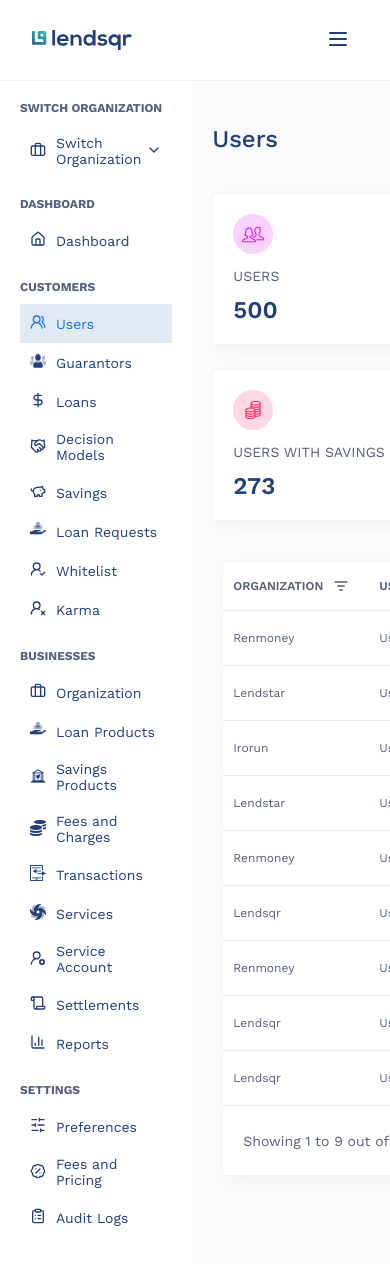
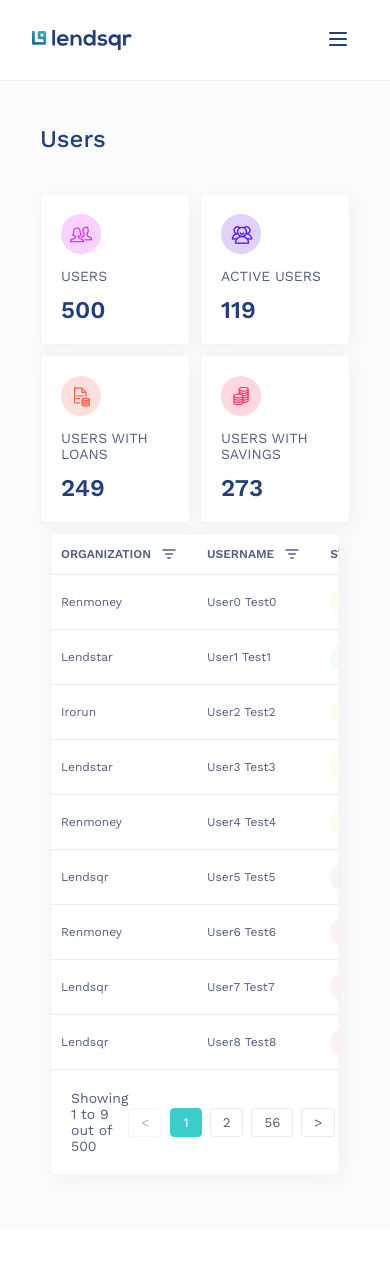
Before and after one commit to Maiqel1/lendsqr-fe-test, a Next.js app: page /dashboard in a window 390 px wide. Shown: the top 1264 px of the page. After the commit the page ends 1229 px from the top, so only its background shows below. Built offline with nearby package versions, Linux system fonts and the light colour scheme; data requests are answered from the project's data file.

Commit message:
feat: improved mobile responsiveness

```diff
--- a/app/(user-routes)/layout.tsx
+++ b/app/(user-routes)/layout.tsx
@@ -1,7 +1,7 @@
 import { Work_Sans } from "next/font/google";
 import type { Metadata } from "next";
 import "../globals.css";
-import Sidebar from "../components/sidebar/Sidebar";
+// import Sidebar from "../components/sidebar/Sidebar";
 import Navbar from "../components/navbar/Navbar";
 
 // Initialize Work Sans
@@ -34,9 +34,11 @@
           }}
         >
           <Navbar />
-          <div style={{ display: "flex", flex: 1 }}>
-            <Sidebar />
-            <main style={{ flex: 1, padding: "20px" }}>{children}</main>
+          <div style={{ display: "flex", flex: 1, overflow: "hidden" }}>
+            {/* <Sidebar /> */}
+            <main style={{ flex: 1, padding: "20px", overflow: "auto" }}>
+              {children}
+            </main>
           </div>
         </div>
       </body>
--- a/app/components/sidebar/Sidebar.tsx
+++ b/app/components/sidebar/Sidebar.tsx
@@ -1,176 +1,176 @@
-"use client";
+// "use client";
 
-import { useState } from "react";
-import Link from "next/link";
-import styles from "@/styles/Sidebar.module.scss";
-import {
-  Home,
-  Users,
-  Briefcase,
-  DollarSign,
-  FileText,
-  Settings,
-  ChevronDown,
-  Handshake,
-  PiggyBank,
-  UsersRound,
-  UserRoundCheck,
-  UserRoundX,
-  UserRoundCog,
-  Scroll,
-  ChartColumn,
-  SlidersHorizontal,
-  BadgePercent,
-  ClipboardList,
-} from "lucide-react";
-import Image from "next/image";
+// import { useState } from "react";
+// import Link from "next/link";
+// import styles from "@/styles/Sidebar.module.scss";
+// import {
+//   Home,
+//   Users,
+//   Briefcase,
+//   DollarSign,
+//   FileText,
+//   Settings,
+//   ChevronDown,
+//   Handshake,
+//   PiggyBank,
+//   UsersRound,
+//   UserRoundCheck,
+//   UserRoundX,
+//   UserRoundCog,
+//   Scroll,
+//   ChartColumn,
+//   SlidersHorizontal,
+//   BadgePercent,
+//   ClipboardList,
+// } from "lucide-react";
+// import Image from "next/image";
 
-export default function Sidebar() {
-  const [active, setActive] = useState("Users");
+// export default function Sidebar() {
+//   const [active, setActive] = useState("Users");
 
-  const menuItems = [
-    {
-      section: "Switch Organization",
-      icon: <Briefcase size={16} />,
-      hasChevron: true,
-    },
-    { section: "Dashboard", icon: <Home size={16} /> },
-    {
-      section: "Customers",
-      items: [
-        { name: "Users", icon: <UsersRound size={16} /> },
-        {
-          name: "Guarantors",
-          icon: (
-            <Image
-              src={"/icons/guarantors.png"}
-              height={16}
-              width={16}
-              alt='guarabtors'
-            />
-          ),
-        },
-        { name: "Loans", icon: <DollarSign size={16} /> },
-        { name: "Decision Models", icon: <Handshake size={16} /> },
-        { name: "Savings", icon: <PiggyBank size={16} /> },
-        {
-          name: "Loan Requests",
-          icon: (
-            <Image
-              src={"/icons/loanreq.png"}
-              height={16}
-              width={16}
-              alt='loan requests'
-            />
-          ),
-        },
-        { name: "Whitelist", icon: <UserRoundCheck size={16} /> },
-        { name: "Karma", icon: <UserRoundX size={16} /> },
-      ],
-    },
-    {
-      section: "Businesses",
-      items: [
-        { name: "Organization", icon: <Briefcase size={16} /> },
-        {
-          name: "Loan Products",
-          icon: (
-            <Image
-              src={"/icons/loanreq.png"}
-              height={16}
-              width={16}
-              alt='loan products'
-            />
-          ),
-        },
-        {
-          name: "Savings Products",
-          icon: (
-            <Image
-              src={"/icons/bank.png"}
-              height={16}
-              width={16}
-              alt='savings products'
-            />
-          ),
-        },
-        {
-          name: "Fees and Charges",
-          icon: (
-            <Image src={"/icons/coins.png"} height={16} width={16} alt='fees' />
-          ),
-        },
-        {
-          name: "Transactions",
-          icon: (
-            <Image
-              src={"/icons/transactions.png"}
-              height={16}
-              width={16}
-              alt=''
-            />
-          ),
-        },
-        {
-          name: "Services",
-          icon: (
-            <Image
-              src={"/icons/galaxy.png"}
-              height={16}
-              width={16}
-              alt='loan requests'
-            />
-          ),
-        },
-        { name: "Service Account", icon: <UserRoundCog size={16} /> },
-        { name: "Settlements", icon: <Scroll size={16} /> },
-        { name: "Reports", icon: <ChartColumn size={16} /> },
-      ],
-    },
-    {
-      section: "Settings",
-      items: [
-        { name: "Preferences", icon: <SlidersHorizontal size={16} /> },
-        { name: "Fees and Pricing", icon: <BadgePercent size={16} /> },
-        { name: "Audit Logs", icon: <ClipboardList size={16} /> },
-      ],
-    },
-  ];
+//   const menuItems = [
+//     {
+//       section: "Switch Organization",
+//       icon: <Briefcase size={16} />,
+//       hasChevron: true,
+//     },
+//     { section: "Dashboard", icon: <Home size={16} /> },
+//     {
+//       section: "Customers",
+//       items: [
+//         { name: "Users", icon: <UsersRound size={16} /> },
+//         {
+//           name: "Guarantors",
+//           icon: (
+//             <Image
+//               src={"/icons/guarantors.png"}
+//               height={16}
+//               width={16}
+//               alt='guarabtors'
+//             />
+//           ),
+//         },
+//         { name: "Loans", icon: <DollarSign size={16} /> },
+//         { name: "Decision Models", icon: <Handshake size={16} /> },
+//         { name: "Savings", icon: <PiggyBank size={16} /> },
+//         {
+//           name: "Loan Requests",
+//           icon: (
+//             <Image
+//               src={"/icons/loanreq.png"}
+//               height={16}
+//               width={16}
+//               alt='loan requests'
+//             />
+//           ),
+//         },
+//         { name: "Whitelist", icon: <UserRoundCheck size={16} /> },
+//         { name: "Karma", icon: <UserRoundX size={16} /> },
+//       ],
+//     },
+//     {
+//       section: "Businesses",
+//       items: [
+//         { name: "Organization", icon: <Briefcase size={16} /> },
+//         {
+//           name: "Loan Products",
+//           icon: (
+//             <Image
+//               src={"/icons/loanreq.png"}
+//               height={16}
+//               width={16}
+//               alt='loan products'
+//             />
+//           ),
+//         },
+//         {
+//           name: "Savings Products",
+//           icon: (
+//             <Image
+//               src={"/icons/bank.png"}
+//               height={16}
+//               width={16}
+//               alt='savings products'
+//             />
+//           ),
+//         },
+//         {
+//           name: "Fees and Charges",
+//           icon: (
+//             <Image src={"/icons/coins.png"} height={16} width={16} alt='fees' />
+//           ),
+//         },
+//         {
+//           name: "Transactions",
+//           icon: (
+//             <Image
+//               src={"/icons/transactions.png"}
+//               height={16}
+//               width={16}
+//               alt=''
+//             />
+//           ),
+//         },
+//         {
+//           name: "Services",
+//           icon: (
+//             <Image
+//               src={"/icons/galaxy.png"}
+//               height={16}
+//               width={16}
+//               alt='loan requests'
+//             />
+//           ),
+//         },
+//         { name: "Service Account", icon: <UserRoundCog size={16} /> },
+//         { name: "Settlements", icon: <Scroll size={16} /> },
+//         { name: "Reports", icon: <ChartColumn size={16} /> },
+//       ],
+//     },
+//     {
+//       section: "Settings",
+//       items: [
+//         { name: "Preferences", icon: <SlidersHorizontal size={16} /> },
+//         { name: "Fees and Pricing", icon: <BadgePercent size={16} /> },
+//         { name: "Audit Logs", icon: <ClipboardList size={16} /> },
+//       ],
+//     },
+//   ];
 
-  return (
-    <div className={styles.sidebar}>
-      {menuItems.map((menu, idx) => (
-        <div key={idx} className={styles.section}>
-          <div className={styles.sectionTitle}>{menu.section}</div>
-          {menu.items ? (
-            menu.items.map((item, subIdx) => (
-              <Link href={`/dashboard`} key={subIdx}>
-                <p
-                  className={`${styles.menuItem} ${
-                    active === item.name ? styles.active : ""
-                  }`}
-                  onClick={() => setActive(item.name)}
-                >
-                  <span className={styles.icon}>{item.icon}</span>
-                  {item.name}
-                </p>
-              </Link>
-            ))
-          ) : (
-            <Link href='/dashboard'>
-              <p className={styles.menuItem}>
-                <span className={styles.icon}>{menu.icon}</span>
-                {menu.section}
-                {menu.hasChevron && (
-                  <span className={styles.chevron}>
-                    <ChevronDown size={16} style={{ marginLeft: "5px" }} />
-                  </span>
-                )}
-              </p>
-            </Link>
-          )}
-        </div>
-      ))}
-    </div>
-  );
-}
+//   return (
+//     <div className={styles.sidebar}>
+//       {menuItems.map((menu, idx) => (
+//         <div key={idx} className={styles.section}>
+//           <div className={styles.sectionTitle}>{menu.section}</div>
+//           {menu.items ? (
+//             menu.items.map((item, subIdx) => (
+//               <Link href={`/dashboard`} key={subIdx}>
+//                 <p
+//                   className={`${styles.menuItem} ${
+//                     active === item.name ? styles.active : ""
+//                   }`}
+//                   onClick={() => setActive(item.name)}
+//                 >
+//                   <span className={styles.icon}>{item.icon}</span>
+//                   {item.name}
+//                 </p>
+//               </Link>
+//             ))
+//           ) : (
+//             <Link href='/dashboard'>
+//               <p className={styles.menuItem}>
+//                 <span className={styles.icon}>{menu.icon}</span>
+//                 {menu.section}
+//                 {menu.hasChevron && (
+//                   <span className={styles.chevron}>
+//                     <ChevronDown size={16} style={{ marginLeft: "5px" }} />
+//                   </span>
+//                 )}
+//               </p>
+//             </Link>
+//           )}
+//         </div>
+//       ))}
+//     </div>
+//   );
+// }
--- a/app/components/usersTable/UsersTable.tsx
+++ b/app/components/usersTable/UsersTable.tsx
@@ -68,12 +68,21 @@
             {[
               "organization",
               "username",
-              "email",
-              "phone Number",
-              "date joined",
+              "email", // This will be hidden on mobile
+              "phone Number", // This will be hidden on mobile
+              "date joined", // This will be hidden on mobile
               "status",
             ].map((key) => (
-              <th key={key}>
+              <th
+                key={key}
+                className={
+                  key === "email" ||
+                  key === "phone Number" ||
+                  key === "date joined"
+                    ? styles.hiddenOnMobile
+                    : ""
+                }
+              >
                 <div className={styles.headerCell}>
                   <span>{key.toUpperCase()}</span>
                   <button
@@ -100,9 +109,9 @@
             <tr key={user.id}>
               <td>{user.orgName}</td>
               <td>{user.userName}</td>
-              <td>{user.email}</td>
-              <td>{user.phoneNumber}</td>
-              <td>
+              <td className={styles.hiddenOnMobile}>{user.email}</td>
+              <td className={styles.hiddenOnMobile}>{user.phoneNumber}</td>
+              <td className={styles.hiddenOnMobile}>
                 {new Date(user.createdAt).toLocaleDateString("en-US", {
                   year: "numeric",
                   month: "short",
@@ -114,7 +123,6 @@
                   hour12: true,
                 })}
               </td>
-
               <td>
                 <span
                   className={`${styles.status} ${
--- a/app/globals.css
+++ b/app/globals.css
@@ -1,7 +1,7 @@
 html,
 body {
   max-width: 100vw;
-  overflow-x: hidden;
+  /* overflow-x: hidden; */
 }
 
 :root {
--- a/styles/Dashboard.module.scss
+++ b/styles/Dashboard.module.scss
@@ -1,6 +1,7 @@
 .usersPage {
-  padding: 24px 0px;
+  padding: 24px 20px;
   background: #fbfbfb;
+  overflow-x: hidden;
 
   h1 {
     font-size: 24px;
@@ -11,9 +12,8 @@
 
   .statsGrid {
     display: grid;
-    grid-template-columns: repeat(auto-fit, minmax(240px, 1fr));
-    gap: 24px;
-    margin-bottom: 40px;
+    grid-template-columns: repeat(4, 1fr);
+    gap: 10px;
   }
 
   .statsCard {
@@ -22,6 +22,10 @@
     box-shadow: 3px 5px 20px rgba(0, 0, 0, 0.04);
     border-radius: 4px;
     padding: 20px;
+    display: flex;
+    flex-direction: column;
+    // align-items: center;
+    // justify-content: center;
 
     .icon {
       width: 40px;
@@ -60,22 +64,10 @@
     }
   }
 
-  .tableSection {
-    position: relative;
-  }
-
-  .filterOverlay {
-    position: fixed;
-    top: 0;
-    left: 0;
-    right: 0;
-    bottom: 0;
-    background: rgba(0, 0, 0, 0.1);
-    z-index: 100;
-
-    // This ensures clicks outside the filter close it
-    display: flex;
-    justify-content: flex-start;
-    align-items: flex-start;
+  // For medium and small screens, display two cards per row
+  @media (max-width: 768px) {
+    .statsGrid {
+      grid-template-columns: repeat(2, 1fr);
+    }
   }
 }
--- a/styles/Sidebar.module.scss
+++ b/styles/Sidebar.module.scss
@@ -1,43 +1,43 @@
-@import url("https://fonts.googleapis.com/css2?family=Instrument+Sans:ital,wght@0,400..700;1,400..700&family=Work+Sans:ital,wght@0,100..900;1,100..900&display=swap");
+// @import url("https://fonts.googleapis.com/css2?family=Instrument+Sans:ital,wght@0,400..700;1,400..700&family=Work+Sans:ital,wght@0,100..900;1,100..900&display=swap");
 
-.sidebar {
-  font-family: "Work Sans", sans-serif;
-  background-color: #fff;
-  padding: 20px;
-  color: #555;
+// .sidebar {
+//   font-family: "Work Sans", sans-serif;
+//   background-color: #fff;
+//   padding: 20px;
+//   color: #555;
 
-  .section {
-    margin-bottom: 20px;
+//   .section {
+//     margin-bottom: 20px;
 
-    .sectionTitle {
-      font-size: 12px;
-      font-weight: bold;
-      color: #545f7d;
-      text-transform: uppercase;
-      margin-bottom: 10px;
-    }
+//     .sectionTitle {
+//       font-size: 12px;
+//       font-weight: bold;
+//       color: #545f7d;
+//       text-transform: uppercase;
+//       margin-bottom: 10px;
+//     }
 
-    .menuItem {
-      display: flex;
-      align-items: center;
-      padding: 10px;
-      color: #213f7d;
-      font-size: 14px;
-      transition: background 0.3s;
-      text-decoration: none;
+//     .menuItem {
+//       display: flex;
+//       align-items: center;
+//       padding: 10px;
+//       color: #213f7d;
+//       font-size: 14px;
+//       transition: background 0.3s;
+//       text-decoration: none;
 
-      &:hover {
-        background-color: #e0e4e8;
-      }
+//       &:hover {
+//         background-color: #e0e4e8;
+//       }
 
-      &.active {
-        background-color: #dfeaf4;
-        color: #1a73e8;
-      }
+//       &.active {
+//         background-color: #dfeaf4;
+//         color: #1a73e8;
+//       }
 
-      .icon {
-        margin-right: 10px;
-      }
-    }
-  }
-}
+//       .icon {
+//         margin-right: 10px;
+//       }
+//     }
+//   }
+// }
--- a/styles/UsersTable.module.scss
+++ b/styles/UsersTable.module.scss
@@ -190,6 +190,9 @@
   .tableContainer {
     margin: 10px;
   }
+  .hiddenOnMobile {
+    display: none;
+  }
 
   .usersTable {
     th,
```
